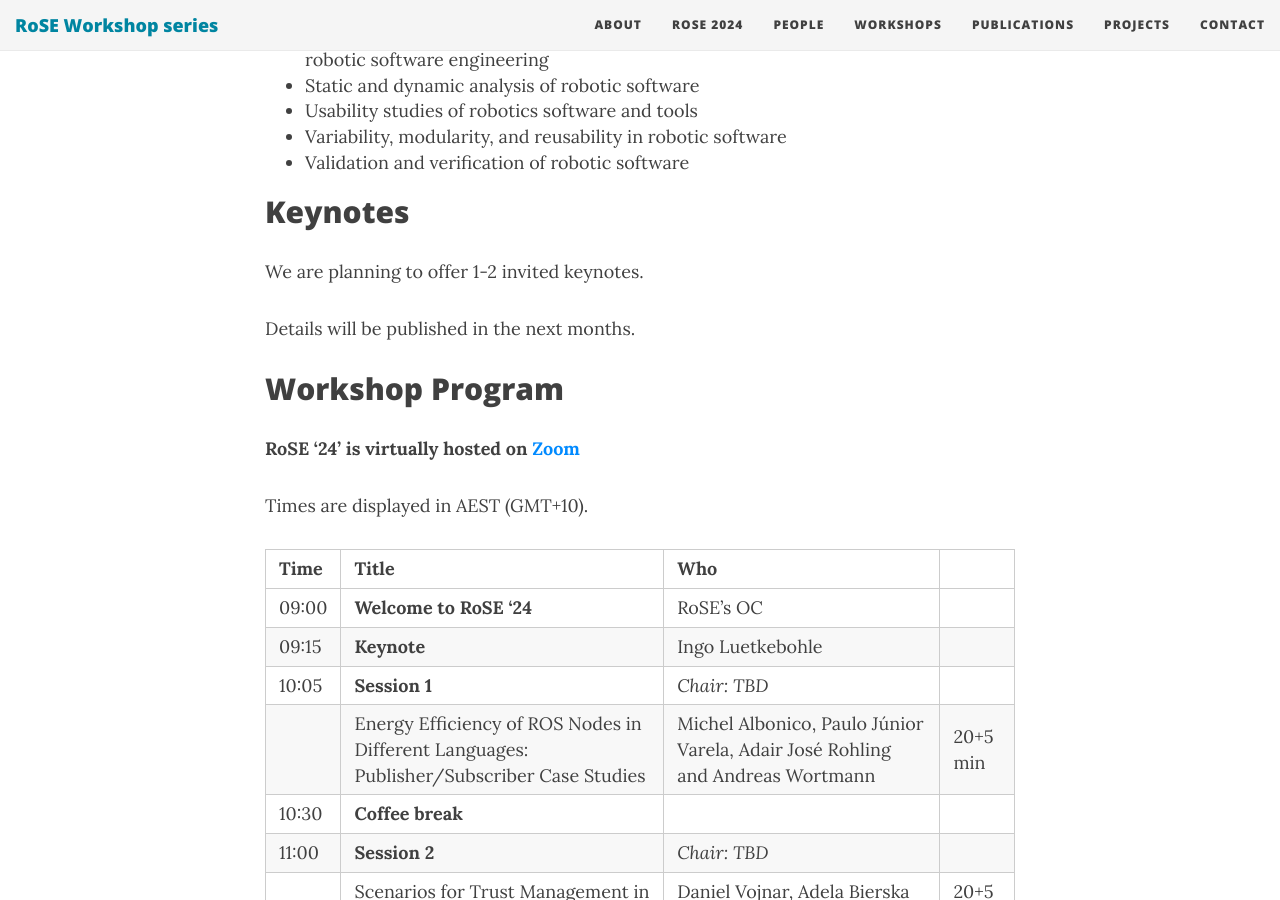
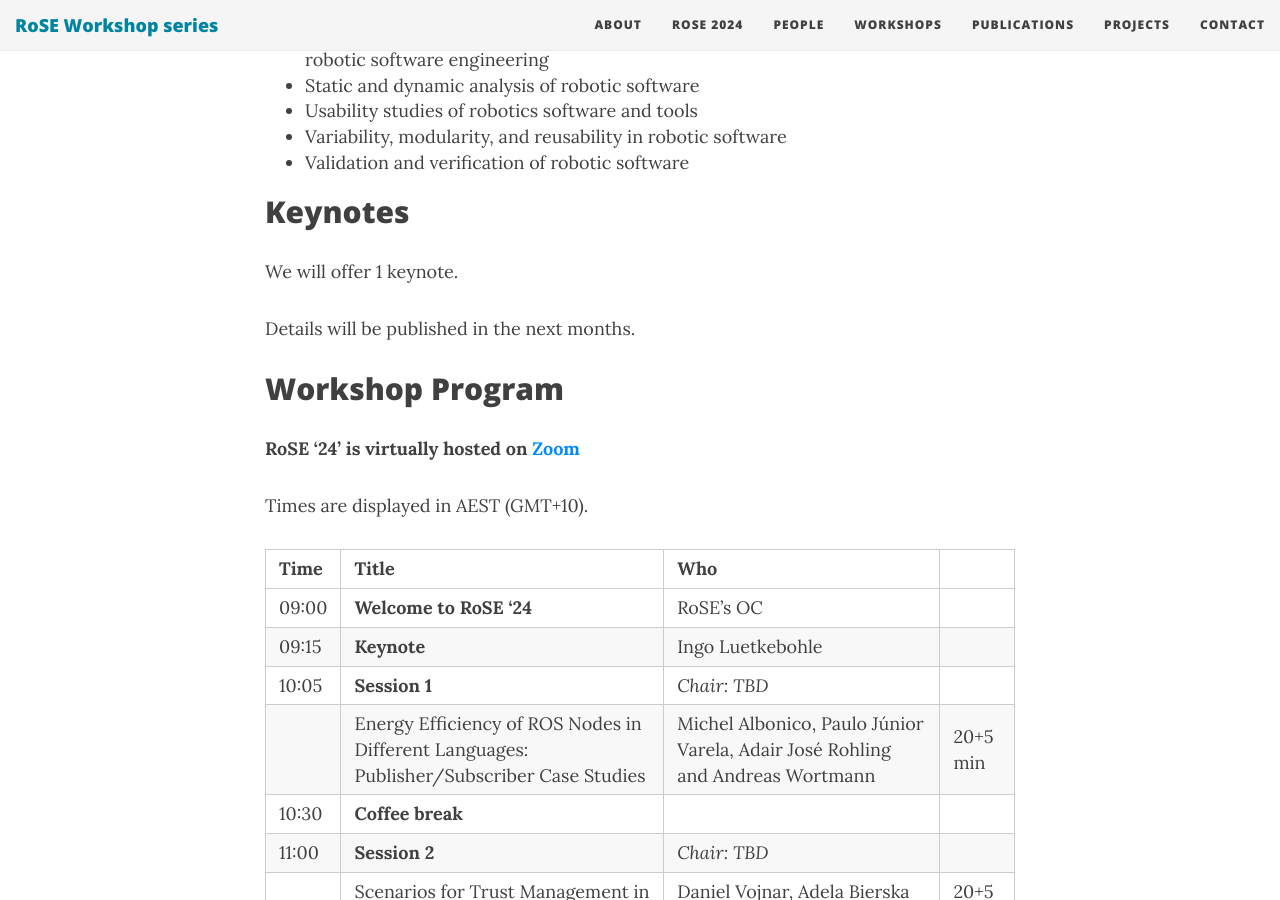
Before and after one commit to rose-workshops/rose-workshops.github.io, a Jekyll site: the page built from rose2024.md, in a window 1280 px wide and 900 px high, scrolled down 1969 px. Built offline with Jekyll 4.4.1, drawn with Linux system fonts in a browser that asks for light colours; nearby versions of some CDN libraries.

Commit message:
Update rose2024.md

```diff
--- a/rose2024.md
+++ b/rose2024.md
@@ -51,7 +51,7 @@ real-world integrated robot software
 
 ## Keynotes
 
-We are planning to offer 1-2 invited keynotes.
+We will offer 1 keynote.
 
 Details will be published in the next months.
 
```
